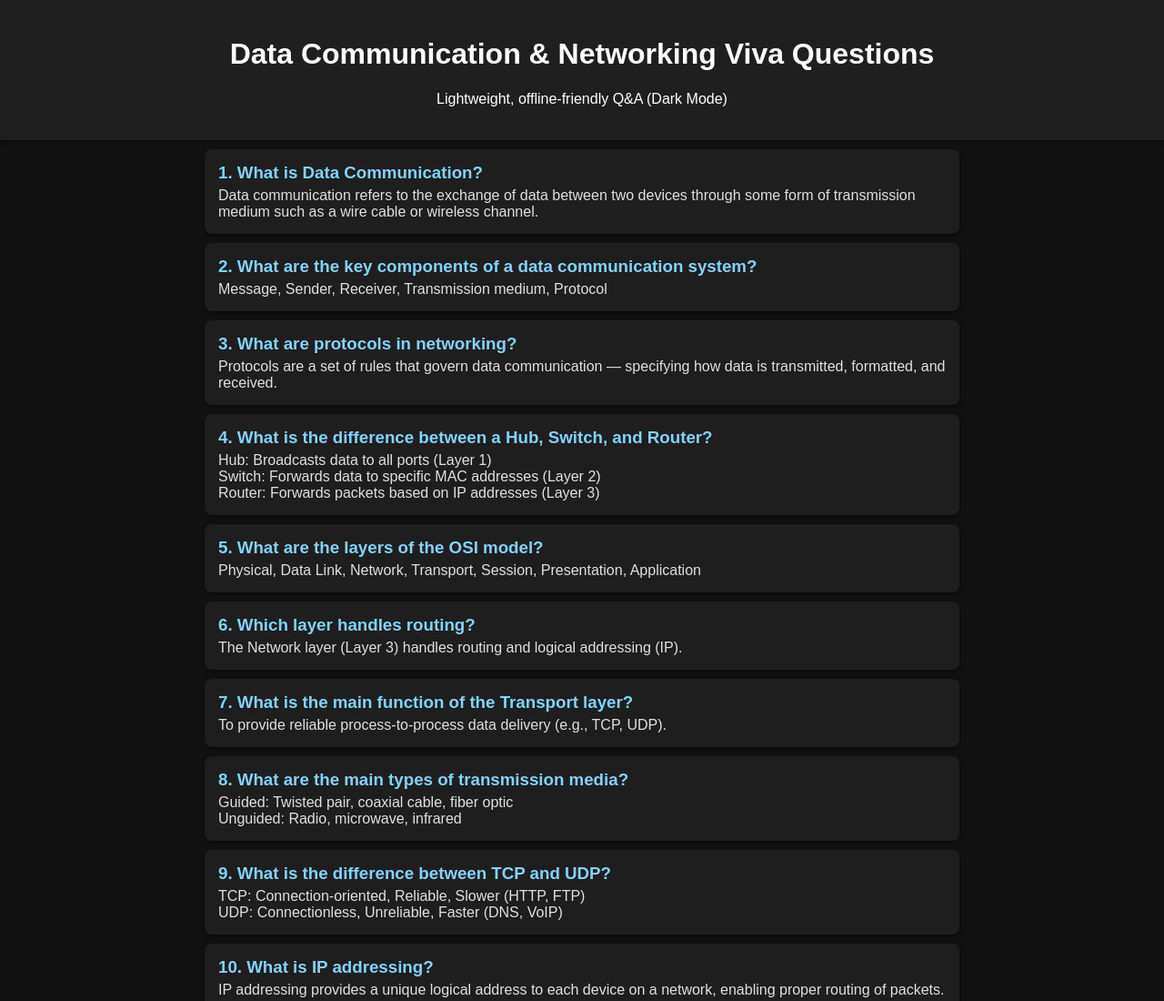
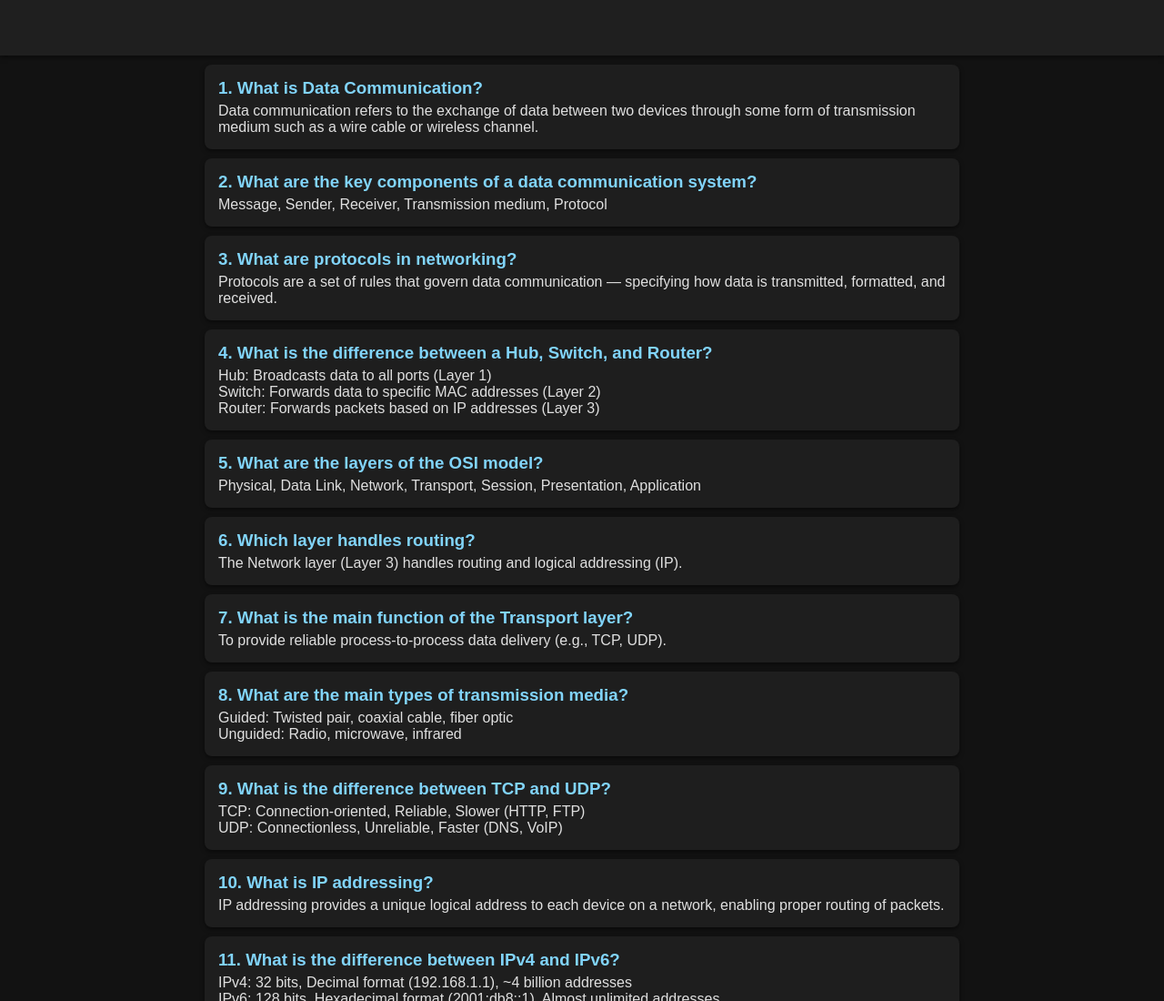
Before and after one commit to NattKann/Net_Viva, a plain HTML site: page index.html in a window 1280 px wide. Shown: the top 1100 px of the page at 91% size. Drawn offline with Linux system fonts and the light colour scheme.

Commit message:
Initial commit

```diff
--- a/index.html
+++ b/index.html
@@ -3,7 +3,7 @@
 <head>
   <meta charset="UTF-8">
   <meta name="viewport" content="width=device-width, initial-scale=1.0">
-  <title>Data Communication Viva Questions</title>
+  <title>Viva</title>
   <style>
     /* Dark theme styling */
     body {
@@ -57,8 +57,8 @@
 </head>
 <body>
   <header>
-    <h1>Data Communication & Networking Viva Questions</h1>
-    <p>Lightweight, offline-friendly Q&A (Dark Mode)</p>
+    <h1></h1>
+    <p></p>
   </header>
 
   <main id="questions">
```
